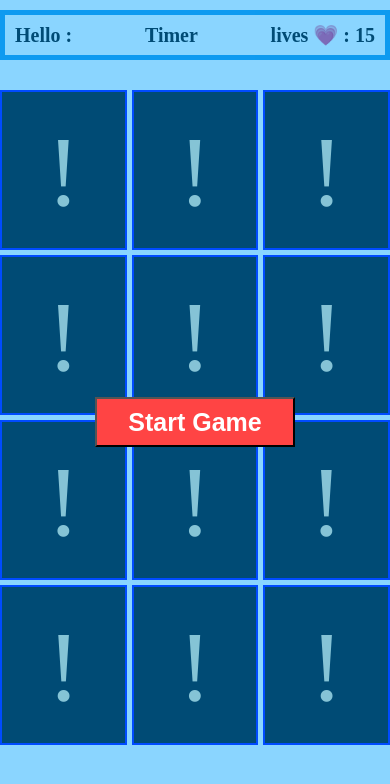
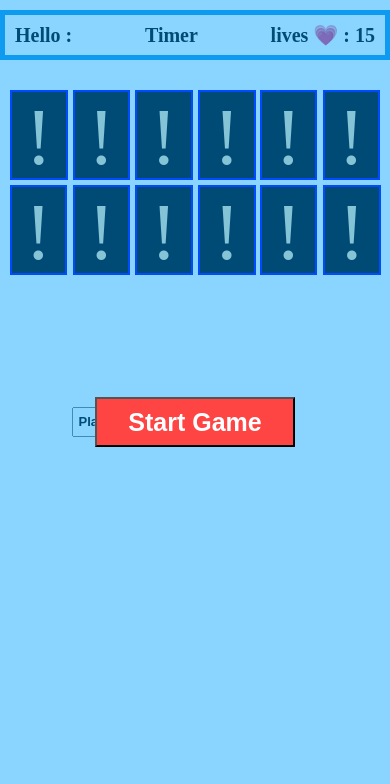
Before and after one commit to mohamed-sabry-1789/memory-game, a plain HTML site: page index.html in a window 390 px wide. Drawn offline with Linux system fonts and the light colour scheme.

Commit message:
updeat phone size

```diff
--- a/main.css
+++ b/main.css
@@ -155,7 +155,7 @@ button {
 .contanier .blocks {
     margin-top: 30px;
     display: grid;
-    grid-template-columns: repeat(auto-fill, minmax(190px, 1fr));
+    grid-template-columns: repeat(auto-fill, minmax(100px, 1fr));
     gap: 5px;
     perspective: 1000px;
 }
@@ -166,6 +166,7 @@ button {
     transform-style: preserve-3d;
     cursor: pointer;
     position: relative;
+
 }
 
 
@@ -235,18 +236,36 @@ a {
 @media (max-width:600px) {
     .contanier {
         width: 100%;
-        height: 100%;
+        height: 50px;
         margin: 10px auto;
     }
 
     .contanier .blocks {
-        margin-top: 30px;
+        margin: 30px 10px 0;
         display: grid;
-        grid-template-columns: repeat(auto-fill, minmax(100px, 1fr));
-
+        grid-template-columns: repeat(auto-fill, minmax(50px, 1fr));
         gap: 5px;
         perspective: 1000px;
+
     }
+
+    .contanier .blocks .box .front::before {
+
+        font-size: 80px;
+
+        line-height: 90px;
+    }
+
+    .contanier .blocks .box {
+        height: 90px;
+    }
+
+    .Player-name {
+        left: -50px
+    }
+}
+
+
 
 .win span,
 .game-over span {
@@ -259,7 +278,9 @@ a {
     width: 80px;
 }
 
+
+
 .Player-name button {
-        padding: 5px 10px;
+    padding: 5px 5px;
+
 }
-}
```
Lines whose indentation alone changed are shown as unchanged.
